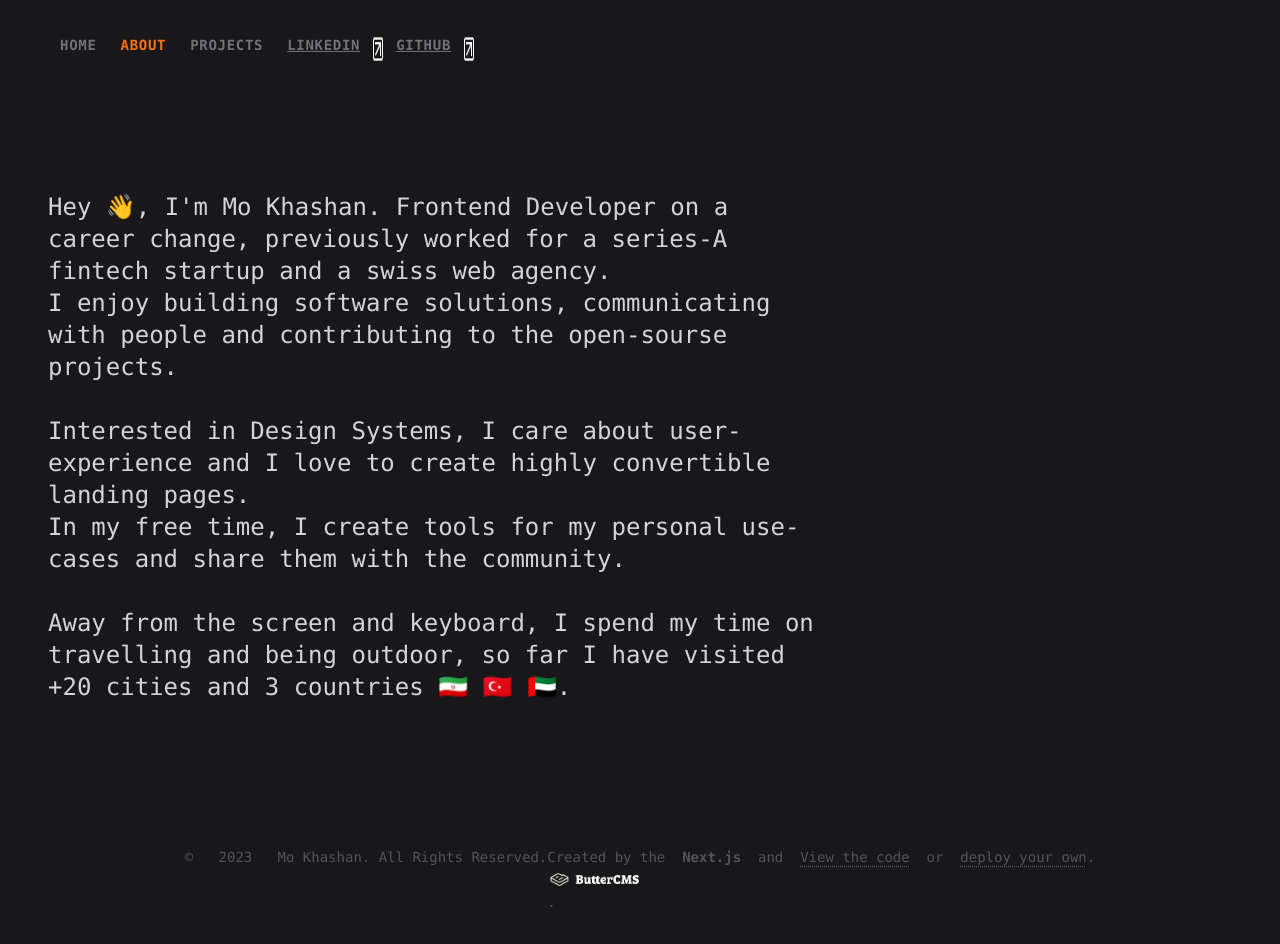
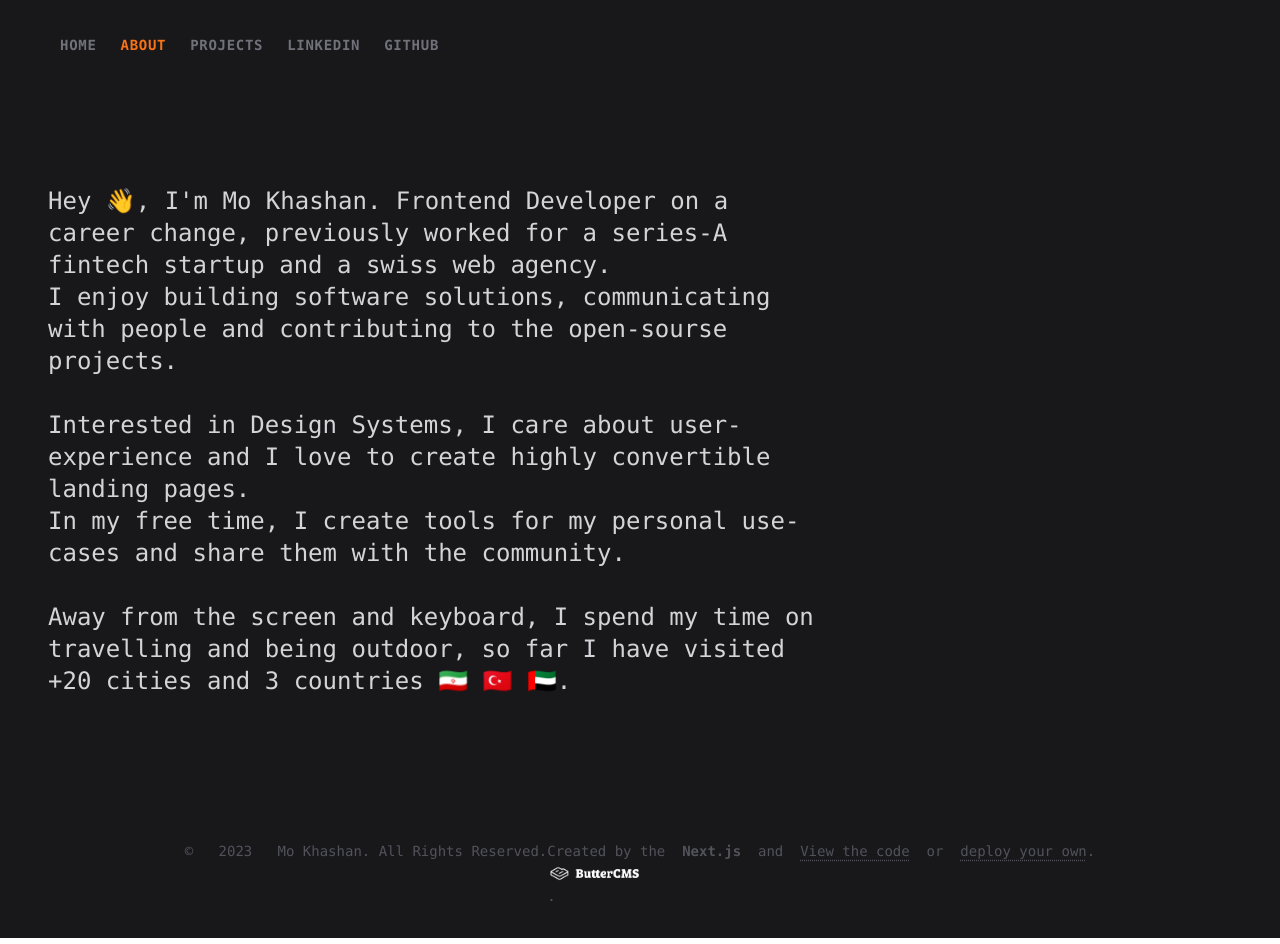
Before and after one commit to mahdikhashan/nanoman.space, a Next.js app: page /about in a window 1280 px wide. Built offline with nearby package versions, Linux system fonts and the light colour scheme.

Commit message:
fix: build error

```diff
--- a/src/ui/CustomLink.tsx
+++ b/src/ui/CustomLink.tsx
@@ -1,5 +1,5 @@
 import Image from 'next/image';
-import { LinkProps } from 'next/link';
+import Link, { LinkProps } from 'next/link';
 
 type Props = LinkProps & {
   text: string,
@@ -11,7 +11,7 @@ const CustomLink = ({ text, href, alt="custom link", ...props }: Props): JSX.Ele
   return (
     <>
       <div className="inline-flex underline cursor-pointer">
-        <a href={href} {...props}>{text}</a>
+        <Link href={href} {...props}>{text}</Link>
         <Image
           src="/link.png"
           unoptimized
--- a/src/ui/Header.tsx
+++ b/src/ui/Header.tsx
@@ -4,9 +4,10 @@ import { header } from '@/lib/header';
 import { Turn as Hamburger } from 'hamburger-react'
 
 import clsx from 'clsx';
+
 import { usePathname } from 'next/navigation';
+
 import Link from 'next/link';
-import CustomLink from './CustomLink';
 
 export default function Header() {
   const pathname = usePathname();
@@ -59,19 +60,21 @@ export default function Header() {
                       { 'text-zinc-500': !isActive },
                     )}
                     >
-                      {link.name}
+                    {link.name}
                   </Link>
                 }
                 {
                 link?.redirect &&
-                  <CustomLink
-                    text={link.name}
-                    href={`/${link.slug}`}
+                  <Link
+                    href={link.slug}
+                    passHref={true}
                     className={clsx(
                       "mb-2 px-3 text-sm font-semibold uppercase tracking-wider text-orange-500",
                       { 'text-zinc-500': !isActive },
                     )}
-                  />
+                  >
+                    {link.name}
+                  </Link>
                 }
               </div>)
             );
```
